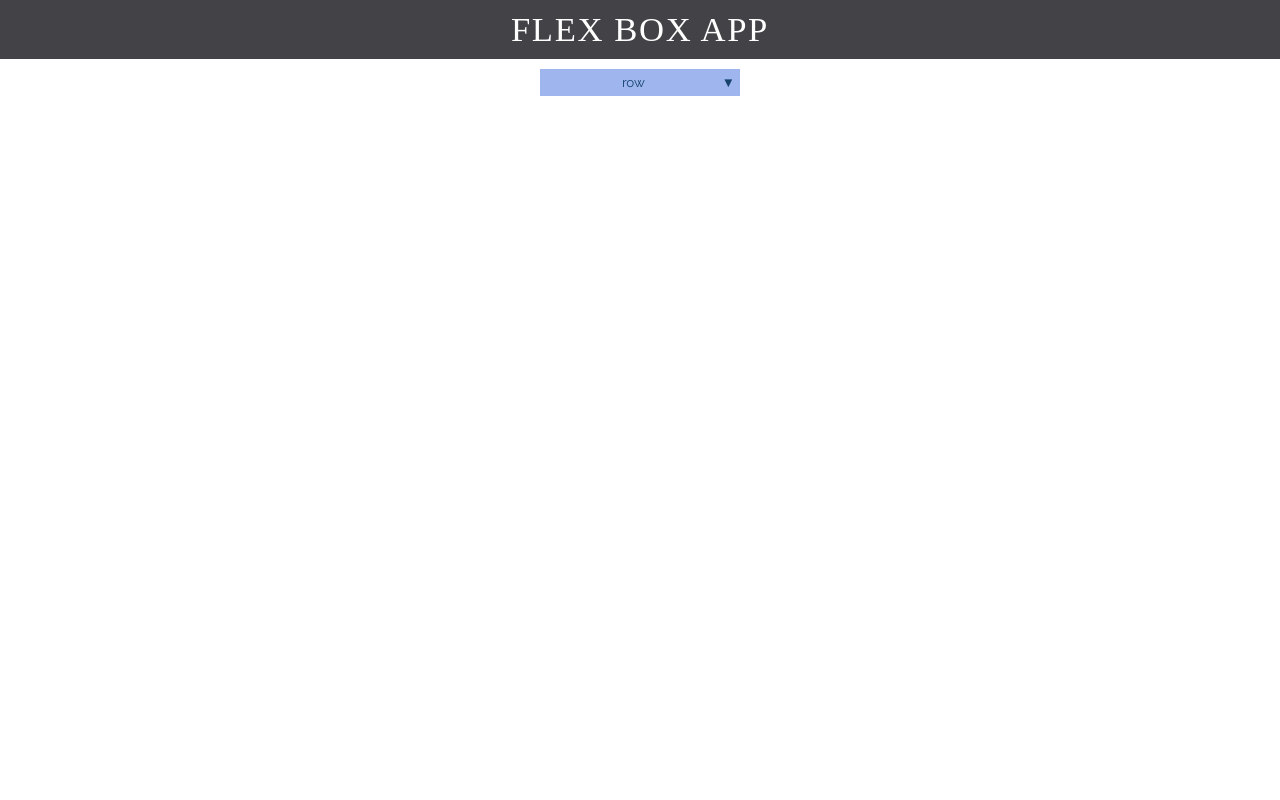
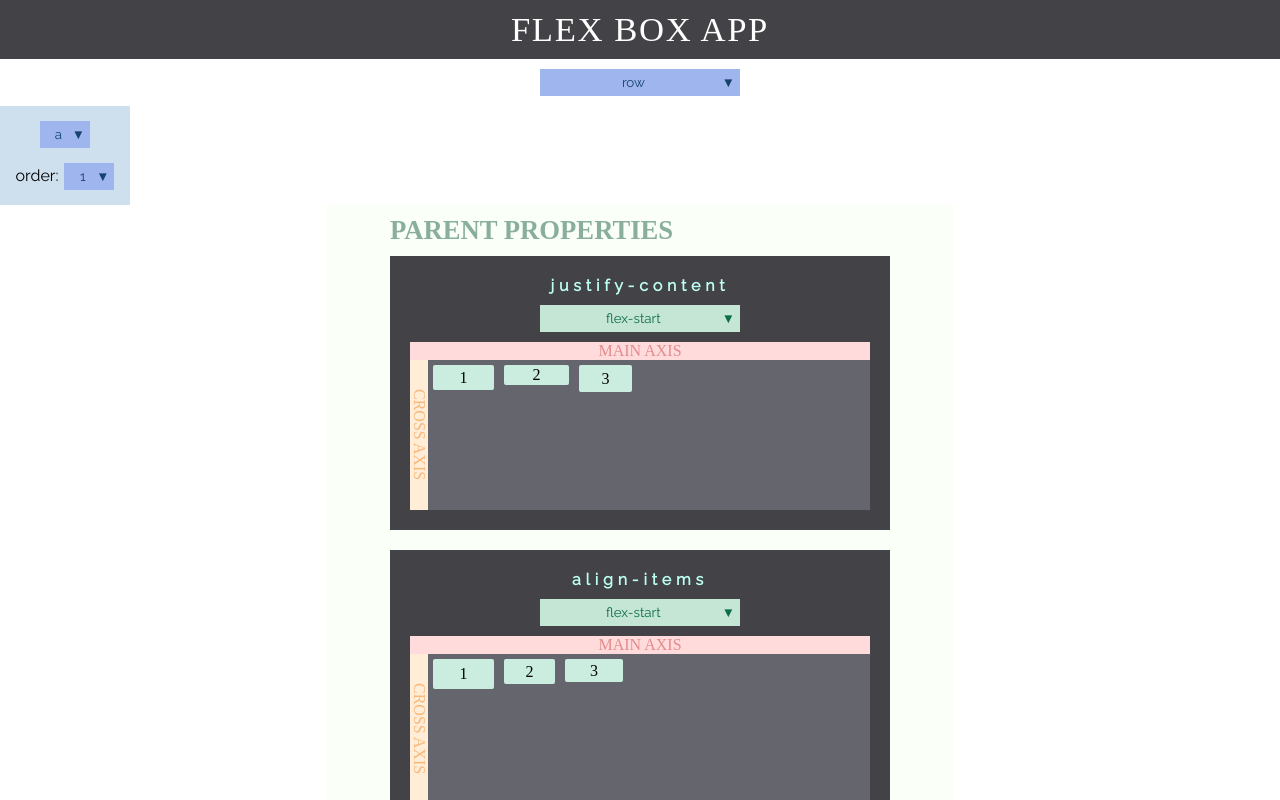
Before and after one commit to mlizchap/flexbox-react, a React (Create React App) app: page / in a window 1280 px wide. Shown: the top 800 px of the page. Built offline with nearby package versions, Linux system fonts and the light colour scheme; a web font is replaced by a local one.

Commit message:
child card created

```diff
--- a/src/App.js
+++ b/src/App.js
@@ -5,6 +5,8 @@ import DropdownMenu from './components/DropdownMenu/DropdownMenu';
 import Header from './sections/Header/Header';
 import Navbar from './sections/Navbar/Navbar';
 import PropertySectionContainer from './components/PropertySectionContainer/PropertySectionContainer';
+import ChildCardSingleProp from './components/ChildCardSingleProp/ChildCardSingleProp';
+import ChildProperties from './sections/ChildProperties/ChildProperties';
 
 class App extends Component {
   render() {
@@ -13,9 +15,9 @@ class App extends Component {
         <Header />
         <Navbar />
 
+        <ChildProperties />
 
-
-        {/* <ParentProperties /> */}
+        <ParentProperties />
       </div>
     );
   }
--- /dev/null
+++ b/src/components/ChildCardSingleProp/ChildCardSingleProp.js
@@ -0,0 +1,59 @@
+import React, { Component } from 'react';
+import styled from 'styled-components';
+
+import DropdownMenu from '../DropdownMenu/DropdownMenu';
+
+class ChildCardDisplay extends Component {
+    constructor(props) {
+        super(props);
+        this.state = {
+            currentLetter: "a"
+         };
+    }
+    render() {
+        return (
+            <StyledChildCard letter={this.state.currentLetter}>
+                <DropdownMenu
+                    width="50px"
+                    content={["a", "b", "c"]}
+
+                    color="blue"
+                    handleSelectItem={(selected) => this.setState({ currentLetter: selected }, (selected) => this.props.handleCurrentLetter(this.state.currentLetter))}
+                />
+                <div className="property">
+                    <span className="propTitle">{this.props.propName}</span>
+                    <DropdownMenu
+                        width="50px"
+                        // content={["a", "b", "c"]}
+                        color="blue"
+                        // handleSelectItem={(selected) => console.log(selected)}
+                        {...this.props}
+                    />
+                </div>
+            </StyledChildCard>
+        );
+    }
+}
+
+export default ChildCardDisplay;
+
+const StyledChildCard = styled.div`
+    font-family: ${props => props.theme.font.main}
+    width: 100px;
+    background-color: ${props => props.theme.blue[props.letter].light};
+    display: flex;
+    flex-direction: column;
+    padding: 15px;
+    align-items: center;
+    .property {
+        line-height: 20px;
+        margin-top: 15px;
+        width: 100%;
+        display: flex;
+        justify-content: space-around;
+    }
+    .propTitle {
+        line-height: 25px;
+        padding-right: 5px;
+    }
+`
--- /dev/null
+++ b/src/sections/ChildProperties/ChildProperties.js
@@ -0,0 +1,27 @@
+import React, { Component } from 'react';
+
+import ChildCardSingleProp from '../../components/ChildCardSingleProp/ChildCardSingleProp';
+
+class ChildProperties extends Component {
+    constructor(props) {
+        super(props);
+        this.state = {
+            currentLetter: "a"
+         };
+    }
+    render() {
+        return (
+            <div>
+                <ChildCardSingleProp
+                    propName="order:"
+                    letter={this.state.currentLetter}
+                    content={[1, 2, 3]}
+                    handleSelectItem={(selected) => this.setState({ currentLetter: selected })}
+                    handleCurrentLetter={(currentLetter) => console.log(currentLetter)}
+                />
+            </div>
+        );
+    }
+}
+
+export default ChildProperties;
--- a/src/sections/ParentProperties/ParentProperties.js
+++ b/src/sections/ParentProperties/ParentProperties.js
@@ -34,7 +34,6 @@ class ParentProperties extends Component {
                         <StyledProperties>
                             <span className="mainTitle">PARENT PROPERTIES</span>
                             <PropertySectionContainer
-
                                 title="justify-content"
                                 color="green"
                                 contents={["flex-start", "flex-end", "center", "space-between", "space-around", "space-evenly"]}
--- a/src/style.js
+++ b/src/style.js
@@ -1,10 +1,23 @@
 export const theme = {
     blue: {
+        // old
         main: '#9eb5ed',
         dark: '#15436d',
         highlight: '#398fdd',
         hover: '#b4c3e8',
-        light: '#ced7ef'
+        light: '#ced7ef',
+        // **************
+
+        a: {
+            light: "#cee0ed",
+
+        },
+        b: {
+            light: '#c7ddfc'
+        },
+        c: {
+            light: '#c4dded'
+        }
     },
     green: {
         main: '#c5e5d5',
```
Also changed, not shown: src/components/ChildCardDisplay/ChildCardDisplay.js (deleted).
